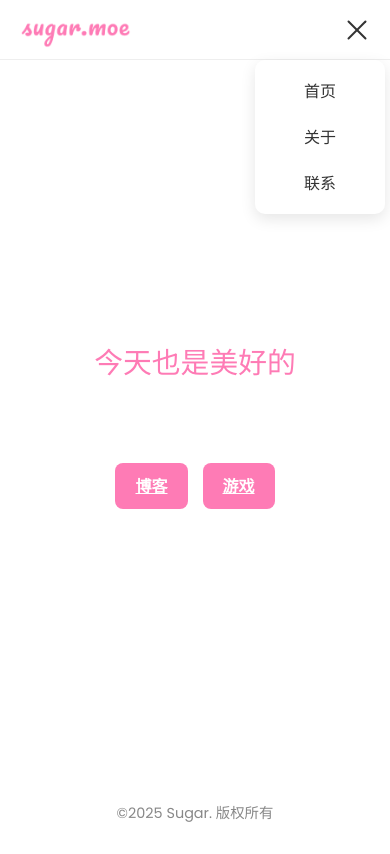
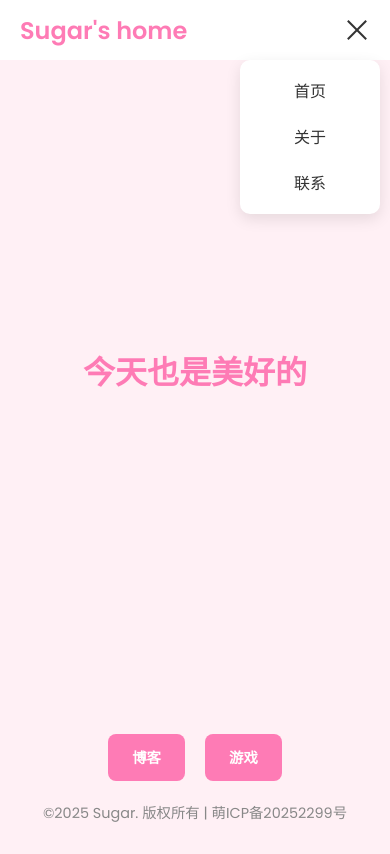
Before and after one commit to xiaorona/Sugar, a plain HTML site: page index.html in a window 390 px wide. Both pictures are taken after a click on the element 357 px from the left and 29 px from the top of the page. Drawn offline with Linux system fonts and the light colour scheme.

Commit message:
更新 index.html

```diff
--- a/index.html
+++ b/index.html
@@ -11,12 +11,13 @@
             padding: 0;
             box-sizing: border-box;
             font-family: 'Poppins', sans-serif;
+            -webkit-tap-highlight-color: transparent;
         }
 
         body {
             min-height: 100vh;
-            overflow-x: hidden;
-            background: white;
+            background: #fff0f5;
+            position: relative;
         }
 
         .navbar {
@@ -30,21 +31,14 @@
             justify-content: space-between;
             align-items: center;
             padding: 0 20px;
-            border-bottom: 1px solid #eee;
             z-index: 100;
         }
 
         .logo {
-            height: 40px;
-            width: auto;
-            max-width: 120px;
-            object-fit: contain;
+            font-size: 1.5rem;
+            font-weight: 600;
+            color: #FE7BB5;
             cursor: pointer;
-            transition: transform 0.3s;
-        }
-
-        .logo:hover {
-            transform: scale(1.1);
         }
 
         .hamburger-menu {
@@ -55,16 +49,13 @@
             justify-content: space-between;
             cursor: pointer;
             z-index: 101;
-            position: relative;
         }
 
         .hamburger-bar {
             width: 100%;
             height: 2px;
             background: #333;
-            border-radius: 2px;
-            transition: all 0.3s cubic-bezier(0.4, 0, 0.2, 1);
-            transform-origin: center;
+            transition: all 0.3s;
         }
 
         .hamburger-menu.active .hamburger-bar:nth-child(1) {
@@ -90,7 +81,7 @@
             box-shadow: 0 5px 15px rgba(0, 0, 0, 0.1);
             opacity: 0;
             transform: translateY(-10px);
-            transition: all 0.3s cubic-bezier(0.4, 0, 0.2, 1);
+            transition: all 0.3s;
             pointer-events: none;
         }
 
@@ -105,12 +96,7 @@
             padding: 10px 15px;
             color: #333;
             text-decoration: none;
-            transition: background 0.2s;
             text-align: center;
-        }
-
-        .menu a:hover {
-            background: #f5f5f5;
         }
 
         .page {
@@ -121,17 +107,14 @@
             height: 100%;
             padding-top: 80px;
             opacity: 0;
-            transform: translateY(10px);
-            transition: all 0.4s cubic-bezier(0.4, 0, 0.2, 1);
+            transition: all 0.4s;
             pointer-events: none;
-            overflow-y: auto;
             display: flex;
             flex-direction: column;
         }
 
         .page.active {
             opacity: 1;
-            transform: translateY(0);
             pointer-events: all;
         }
 
@@ -141,98 +124,69 @@
             margin: 0 auto;
             padding: 20px;
             text-align: center;
+            flex-grow: 1;
             display: flex;
             flex-direction: column;
             align-items: center;
             justify-content: center;
-            flex-grow: 1;
         }
 
         .typewriter, h1.typewriter {
             font-size: 2.5rem;
             margin-bottom: 30px;
-            min-height: 60px;
             color: #FE7BB5;
-            display: flex;
-            align-items: center;
-            justify-content: center;
+            font-weight: 600;
         }
 
-        .btn-container, .contact-buttons {
+        .btn-container {
             display: flex;
             justify-content: center;
             gap: 20px;
             padding: 20px;
             width: 100%;
-            margin-top: 20px;
         }
 
         .btn {
             padding: 12px 24px;
             background: #FE7BB5;
-            border: none;
             border-radius: 8px;
-            color: white;
-            font-size: 1rem;
+            color: white !important;
             font-weight: 600;
-            cursor: pointer;
-            transition: all 0.3s;
-            text-decoration: underline;
-        }
-
-        .btn:hover {
-            background: #ff8fa3;
-            transform: translateY(-2px);
+            text-decoration: none;
         }
 
         .about-content {
-            background: #fff5f7;
+            background: rgba(255, 255, 255, 0.7);
             border-radius: 15px;
             padding: 30px;
             margin-top: 20px;
             text-align: left;
             width: 100%;
-            max-width: 800px;
         }
 
-        .footer-text {
+        .footer {
+            margin-top: auto;
+            padding: 20px;
+            text-align: center;
             color: #888;
-            text-align: center;
-            padding: 20px;
             font-size: 0.9rem;
-            margin-top: auto;
+        }
+
+        .footer a {
+            color: #888;
+            text-decoration: none;
         }
 
         @media (max-width: 768px) {
             .typewriter, h1.typewriter {
                 font-size: 2rem;
             }
-
-            .btn {
-                padding: 10px 20px;
-            }
-
-            .btn-container, .contact-buttons {
-                flex-wrap: wrap;
-                gap: 15px;
-            }
-        }
-
-        @media (max-width: 480px) {
-            .typewriter, h1.typewriter {
-                font-size: 1.8rem;
-            }
-
-            .menu {
-                width: 130px;
-                right: 5px;
-            }
         }
     </style>
 </head>
 <body>
     <div class="navbar">
-        <img src="images/logo.png" alt="Logo" class="logo" id="logo">
+        <div class="logo" id="logo">Sugar's home</div>
         <div class="hamburger-menu">
             <div class="hamburger-bar"></div>
             <div class="hamburger-bar"></div>
@@ -248,13 +202,13 @@
     <div class="page active" id="home">
         <div class="content">
             <div class="typewriter" id="typewriter"></div>
+        </div>
+        <div class="footer">
             <div class="btn-container">
                 <a href="https://blog.sugar.moe" class="btn">博客</a>
                 <a href="/game.html" class="btn">游戏</a>
             </div>
-        </div>
-        <div class="footer-text">
-            ©2025 Sugar. 版权所有
+            <div>©2025 Sugar. 版权所有 | <a href="https://icp.gov.moe/?keyword=20252299" target="_blank">萌ICP备20252299号</a></div>
         </div>
     </div>
 
@@ -271,7 +225,7 @@
     <div class="page" id="contact">
         <div class="content">
             <h1 class="typewriter" id="contact-title"></h1>
-            <div class="contact-buttons">
+            <div class="btn-container">
                 <a href="mailto:ekoneko@126.com" class="btn">邮件联系</a>
                 <a href="tel:+852" class="btn">电话联系</a>
             </div>
@@ -291,44 +245,27 @@
             const contactTitle = document.getElementById('contact-title');
 
             const pageContents = {
-                home: {
-                    sentences: [
-                        "欢迎光临Sugar的世界!",
-                        "这里充满了甜蜜与快乐~",
-                        "今天也是美好的一天～",
-                        "祝你玩得开心!"
-                    ]
-                },
-                about: {
-                    title: "关于我们"
-                },
-                contact: {
-                    title: "联系我们"
-                }
+                home: ["欢迎光临Sugar的世界!", "这里充满了甜蜜与快乐~", "今天也是美好的一天～", "祝你玩得开心!"],
+                about: "关于我们",
+                contact: "联系我们"
             };
 
-            menuBtn.addEventListener('click', function(e) {
-                e.stopPropagation();
+            menuBtn.addEventListener('click', () => {
                 menuBtn.classList.toggle('active');
                 menu.classList.toggle('active');
             });
 
-            document.addEventListener('click', function() {
-                if (menu.classList.contains('active')) {
+            document.addEventListener('click', (e) => {
+                if (!e.target.closest('.navbar')) {
                     menuBtn.classList.remove('active');
                     menu.classList.remove('active');
                 }
             });
 
-            menu.addEventListener('click', function(e) {
-                e.stopPropagation();
-            });
-
             menuLinks.forEach(link => {
-                link.addEventListener('click', function(e) {
+                link.addEventListener('click', (e) => {
                     e.preventDefault();
-                    const pageId = this.dataset.page;
-                    showPage(pageId);
+                    showPage(link.dataset.page);
                     menuBtn.classList.remove('active');
                     menu.classList.remove('active');
                 });
@@ -338,31 +275,25 @@
 
             function showPage(pageId) {
                 pages.forEach(page => {
+                    page.classList.toggle('active', page.id === pageId);
                     if (page.id === pageId) {
-                        page.classList.add('active');
-                        if (pageId === 'about') {
-                            typeWriterEffect(aboutTitle, pageContents.about.title);
-                        } else if (pageId === 'contact') {
-                            typeWriterEffect(contactTitle, pageContents.contact.title);
-                        }
-                    } else {
-                        page.classList.remove('active');
+                        if (pageId === 'about') typeEffect(aboutTitle, pageContents.about);
+                        if (pageId === 'contact') typeEffect(contactTitle, pageContents.contact);
                     }
                 });
             }
 
-            function typeWriterEffect(element, text, i = 0) {
+            function typeEffect(element, text, i = 0) {
                 if (i < text.length) {
                     element.textContent = text.substring(0, i + 1);
-                    setTimeout(() => typeWriterEffect(element, text, i + 1), 100);
+                    setTimeout(() => typeEffect(element, text, i + 1), 100);
                 }
             }
 
             function homeTypewriter() {
                 let i = 0, j = 0, isDeleting = false;
-
                 function type() {
-                    const current = pageContents.home.sentences[i];
+                    const current = pageContents.home[i];
                     if (!isDeleting && j <= current.length) {
                         typewriter.textContent = current.substring(0, j++);
                         setTimeout(type, 100);
@@ -371,11 +302,10 @@
                         setTimeout(type, 50);
                     } else {
                         isDeleting = !isDeleting;
-                        if (!isDeleting) i = (i + 1) % pageContents.home.sentences.length;
+                        if (!isDeleting) i = (i + 1) % pageContents.home.length;
                         setTimeout(type, isDeleting ? 1000 : 500);
                     }
                 }
-
                 type();
             }
 
```
